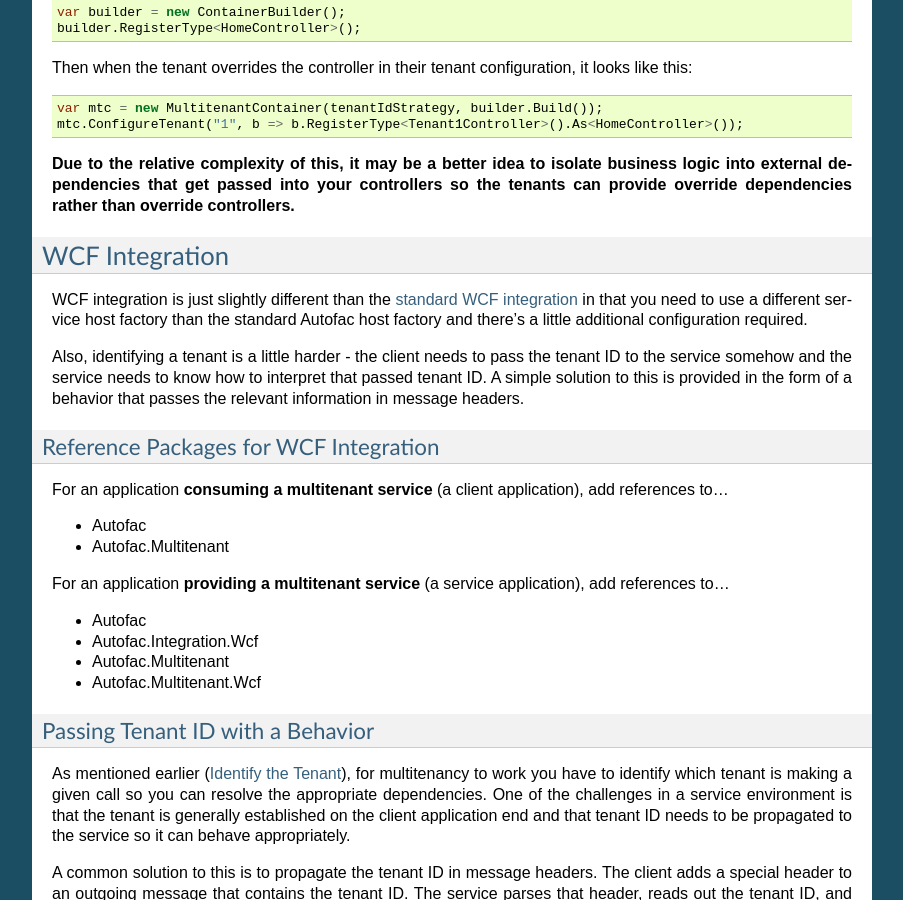
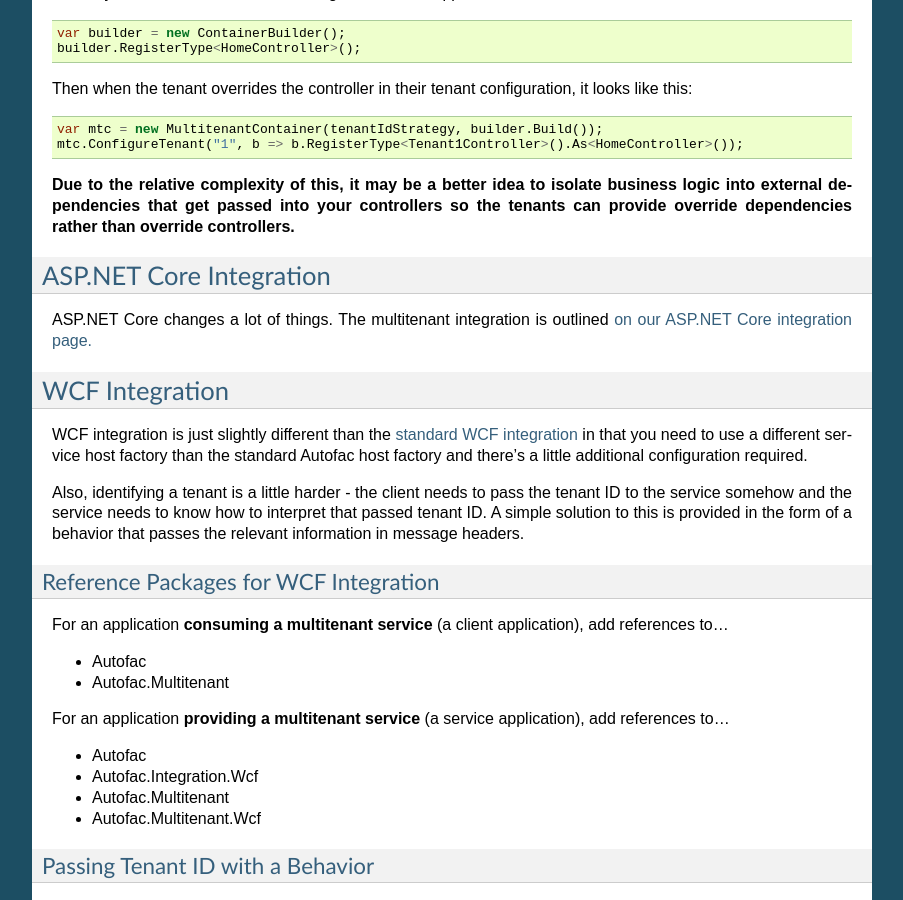
Before and after one commit to autofac/Documentation, a Sphinx documentation site: the page built from docs/advanced/multitenant.rst, in a window 1280 px wide and 900 px high, scrolled down 6907 px. Shown: the whole window, without its empty margins (198-1101 px from the left). Built offline with Sphinx 7.4.7, drawn with Linux system fonts in a browser that asks for light colours; some of the changed text lies outside the part shown.

Commit message:
Added link from multitenant page to ASP.NET Core.

```diff
--- a/docs/advanced/multitenant.rst
+++ b/docs/advanced/multitenant.rst
@@ -328,6 +328,11 @@
 
 **Due to the relative complexity of this, it may be a better idea to isolate business logic into external dependencies that get passed into your controllers so the tenants can provide override dependencies rather than override controllers.**
 
+ASP.NET Core Integration
+========================
+
+ASP.NET Core changes a lot of things. The multitenant integration is outlined :doc:`on our ASP.NET Core integration page. <../integration/aspnetcore>`
+
 .. _wcf_integration:
 
 WCF Integration
```
